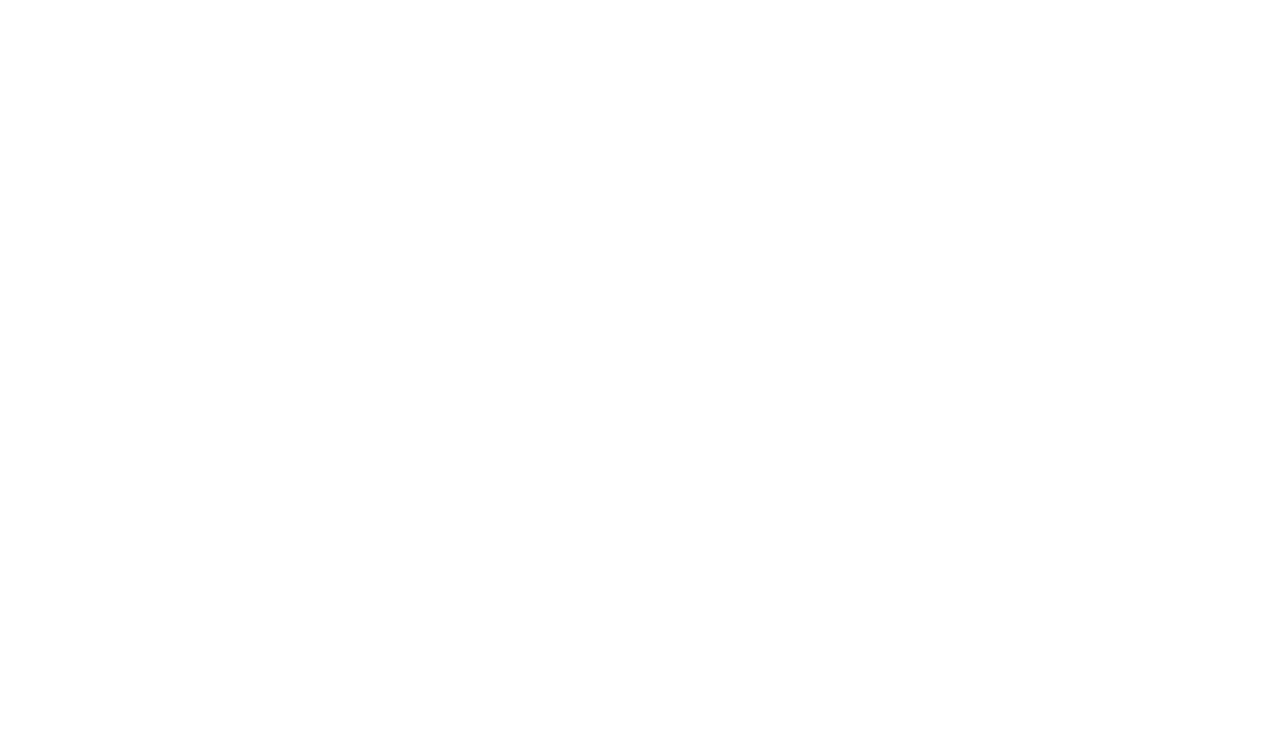
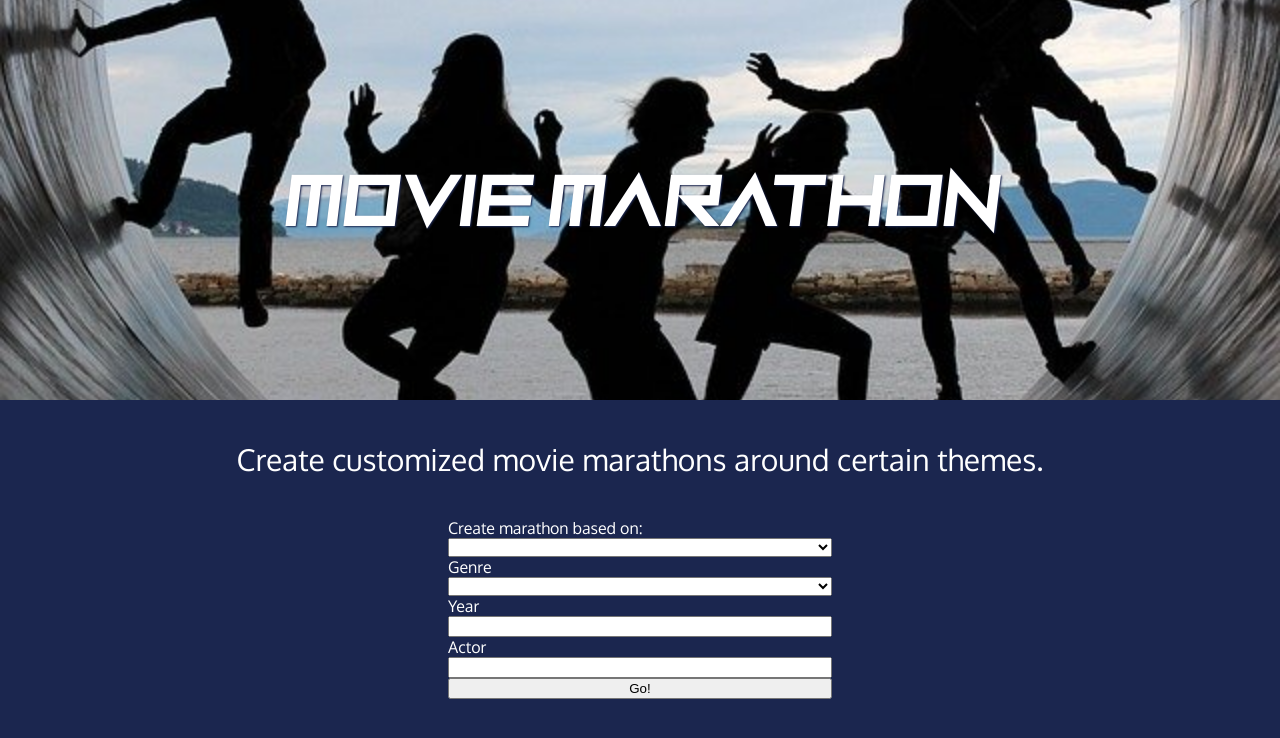
Before and after one commit to Hashedmunds/MovieMarathon, a plain HTML site: page index.html in a window 1280 px wide. Drawn offline with nearby package versions, Linux system fonts and the light colour scheme.

Commit message:
simple form

```diff
--- a/index.html
+++ b/index.html
@@ -1,13 +1,42 @@
+<!-- Image by <a href="https://pixabay.com/users/Broesis-5213623/?utm_source=link-attribution&amp;utm_medium=referral&amp;utm_campaign=image&amp;utm_content=2366955">Maike und Björn Bröskamp</a> from <a href="https://pixabay.com/?utm_source=link-attribution&amp;utm_medium=referral&amp;utm_campaign=image&amp;utm_content=2366955">Pixabay</a> -->
+
 <!DOCTYPE html>
 <html lang="en">
   <head>
     <meta charset="utf-8">
     <meta name="viewport" content="width=device-width, initial-scale=1.0"/>
+    <link href="https://fonts.googleapis.com/css?family=Oxygen&display=swap" rel="stylesheet">
     <link rel="stylesheet" href="styles.css" type="text/css"/>
     <title>Movie Marathon</title>
   </head>
   <body>
+    <div id="header">
+      <div id="title">Movie Marathon</div>
+    </div>
+    <div id="descr">Create customized movie marathons around certain themes.</div>
 
+    <form class="firstMenu">
+      <label for class="">Create marathon based on:</label>
+      <select></select>
+    </form>
+
+    <form class="secondMenu">
+      <label for="genreSelect">Genre</label>
+      <select id="genreSelect"></select>
+
+      <label for="yearText">Year</label>
+      <input type="text" id="yearText"/>
+
+      <label for="actorText">Actor</label>
+      <input type="text" id="actorText"/>
+
+      <button type="submit">Go!</button>
+    </form>
+
+    <script
+      src="https://code.jquery.com/jquery-3.4.1.slim.min.js"
+      integrity="sha256-pasqAKBDmFT4eHoN2ndd6lN370kFiGUFyTiUHWhU7k8="
+      crossorigin="anonymous"></script>
     <script src="scripts.js"></script>
   </body>
 </html>
--- a/scripts.js
+++ b/scripts.js
@@ -0,0 +1,30 @@
+$(document).ready(function() {
+  // initial setup
+  // $('form').css('display', 'none');
+
+  // possible selections of types of marathons
+  // TODO: decide whether you want to keep or delete
+  // let typeMarathon = ['Genre', 'Actor', 'Year Released', 'Foreign Top Charts'];
+  // let $typeMarathonDropdown = $('.firstMenu select');
+  // $.each(typeMarathon, function() {
+  //   let $option = $('<option></option>');
+  //   $option.val(this);
+  //   $typeMarathonDropdown.append($option);
+  //
+  // })
+
+  // populates the options for user to select
+  // TODO: put all the names of the genres
+  // TODO: need to fetch this list from endpoint: GET /genre/movie/list
+  // https://developers.themoviedb.org/3/genres/get-movie-list
+  // TODO: create the dropdown in same way as above
+  // let genreOptions = [];
+
+  // when form for initial selection of type of event submits
+  // $('.firstMenu').submit()
+
+  // when form gets submitted, you get it in here
+  $('.secondMenu').submit(function(event) {
+    event.preventDefault(); // DO NOT DELETE
+  });
+});
--- a/styles.css
+++ b/styles.css
@@ -0,0 +1,60 @@
+:root {
+  --primary: #274690;
+  --darkblue: #1B264F;
+  --lightblue: #576CA8;
+  --offwhite: #F5F3F5;
+  --darkgrey: #302B27;
+}
+
+@font-face {
+  src: url("RobotRoc.otf");
+  font-family: "RobotRoc";
+}
+
+html, body {
+  margin: 0;
+  padding: 0;
+}
+
+body {
+  background-color: var(--darkblue);
+  color: white;
+  font-family: 'Oxygen', sans-serif;
+}
+
+form {
+  display: flex;
+  flex-direction: column;
+  width: 30%;
+  margin: 0 auto;
+}
+
+#header {
+  display: flex;
+  justify-content: center;
+  align-items: center;
+  background-image: url('friendship.jpg');
+  background-repeat: no-repeat;
+  background-position: center;
+  background-size: cover;
+  height: 400px;
+  text-shadow: 1px 1px 2px var(--darkblue);
+}
+
+#title {
+  font-family: "RobotRoc";
+  font-size: 70px;
+  padding: 20px;
+  text-align: center;
+}
+
+#descr {
+  margin: 40px 0;
+  text-align: center;
+  font-size: 30px;
+}
+
+/* for responsiveness on phones and smaller screens */
+@media (min-width: 576px) {
+
+}
```
Also changed, not shown: RobotRoc.otf (added), friendship.jpg (added).
